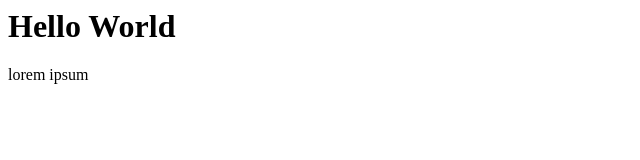
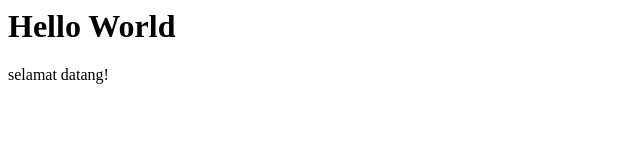
Before and after one commit to izanlutfil/test-remote, a plain HTML site: page index.html in a window 1280 px wide. Shown: the full height of the page, 0-640 px from the left. Drawn offline with Linux system fonts and the light colour scheme.

Commit message:
Mengubah isi dari paragraf

```diff
--- a/index.html
+++ b/index.html
@@ -7,6 +7,6 @@
 <body>
 
   <h1>Hello World</h1>
-  <p>lorem ipsum</p>
+  <p>selamat datang!</p>
 </body>
 </html>
```
